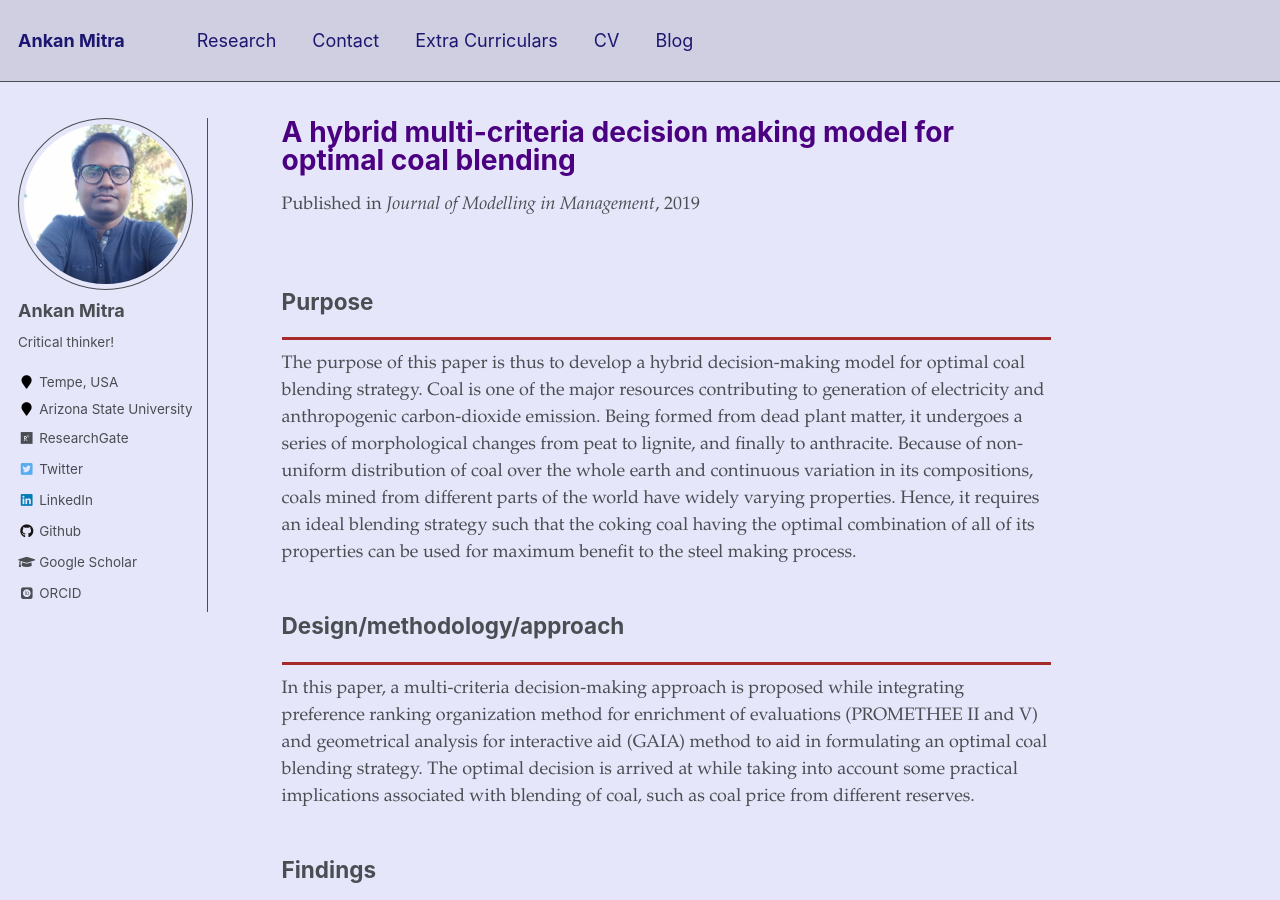
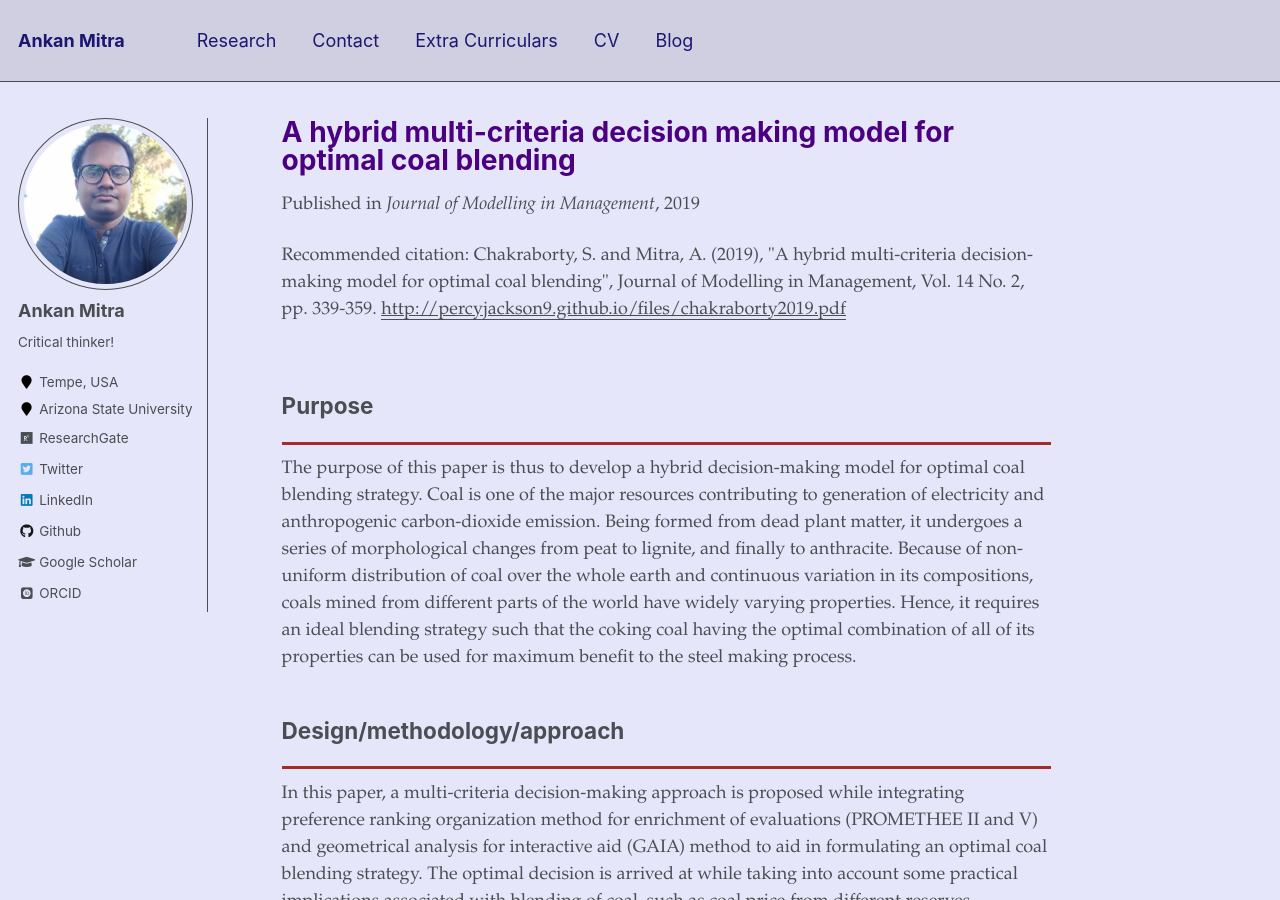
Before and after one commit to percyjackson9/percyjackson9.github.io, a Jekyll site: the page built from _publications/paper1.md, in a window 1280 px wide and 900 px high. Built offline with Jekyll 4.4.1, drawn with Linux system fonts in a browser that asks for light colours; some web fonts are replaced.

Commit message:
Update paper1.md
added citation and doi fields

```diff
--- a/_publications/paper1.md
+++ b/_publications/paper1.md
@@ -11,6 +11,8 @@ volume: "14(2)"
 pages: "339-359"
 year: "2019"
 paperurl: 'http://percyjackson9.github.io/files/chakraborty2019.pdf'
+citation: 'Chakraborty, S. and Mitra, A. (2019), "A hybrid multi-criteria decision-making model for optimal coal blending", Journal of Modelling in Management, Vol. 14 No. 2, pp. 339-359.'
+doi: 'https://doi.org/10.1108/JM2-08-2018-0112'
 
 ---
 Purpose
```
